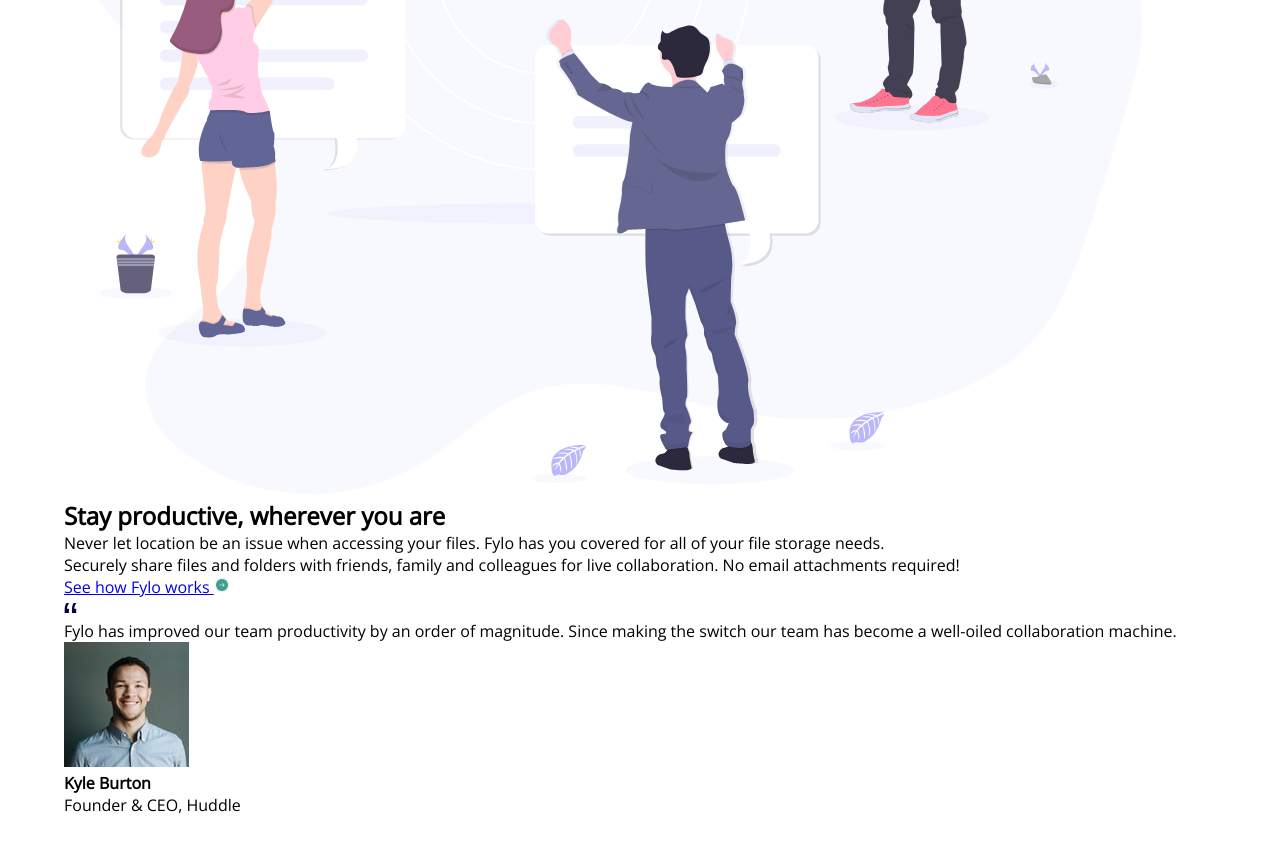
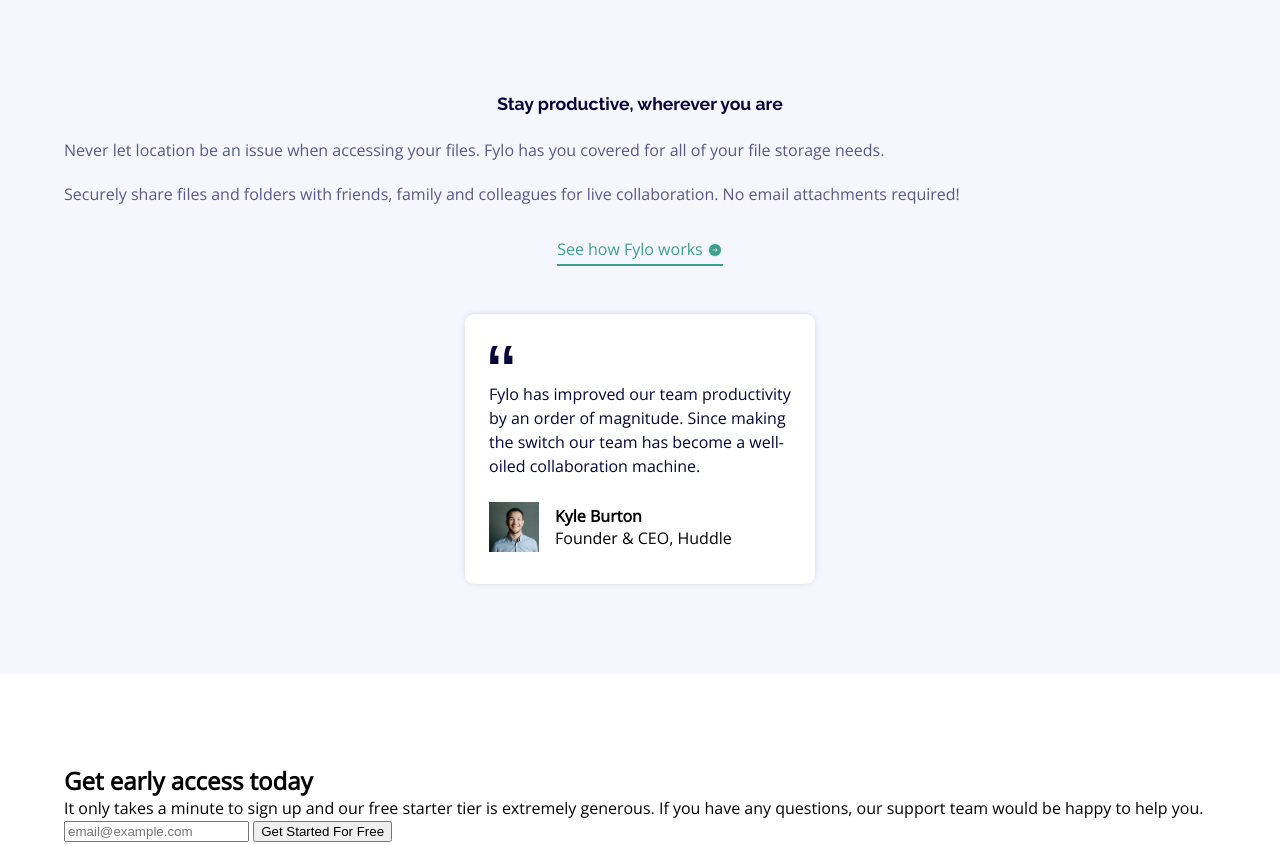
Before and after one commit to frontsitoz/fylo, a plain HTML site: page index.html in a window 1280 px wide. Shown: the part 1270-2115 px from the top of the page. Drawn offline with nearby package versions, Linux system fonts and the light colour scheme.

Commit message:
Agregando estilos de la segunda seccion

```diff
--- a/css/styles.css
+++ b/css/styles.css
@@ -44,23 +44,67 @@
 }
 .nav__img{
     width: 100%;
-
+ display: block;
 }
 
 .nav__link:first-of-type{
     margin-left: auto;
 }
 
-.nav__link{
+.nav__link {
     text-decoration: none;
     color: var(--DesaturatedBlue);
+    position: relative; /* Agregamos posición relativa al enlace, esto es importante porque queremos que la linea esté posicionada en relación con el enlace*/
+  }
+
+  /*::usamos after para crear un pseudo-elemento que estará justo después del contenido del enlace.*/
+
+  .nav__link::after {
+    content: ""; /* Agregamos contenido vacío para crear la línea */
+
+    position: absolute; /* Usamos el valor absolute para que pueda posicionare en relación a su padre que es el enlace .nav__link */
+
+    width: 100%; /* Ancho al 100% para cubrir todo el ancho del enlace */
+
+    height: 2px; /* Altura de la línea */
+
+    background-color: var(--DesaturatedBlue); /* Color de la línea */
+
+    bottom: -5px; /* Colocamos la línea debajo del texto */
+
+    left: 0; /* Le colocamos esto para que la línea comience desde el borde izquierdo del enlace y no su borde derecho */
+
+    transform: scaleX(0); /* Le colocamos una escala cero para que no sea visible */
+
+    transform-origin: left center; /* Establecemos el origen de transformación a la izquierda, con esto configuramos el punto de transformación en el lado izquierdo de la línea.*/
+
+    transition: transform 0.3s ease; /* Agregamos una transición para suavizar el cambio */
+  }
+
+  .nav__link:hover::after {
+    transform: scaleX(1); /* Cuando pasas el cursor, la línea se escala a su ancho completo y se hace visible*/
+  }
+
+
+.hero{
+ position: relative;
+ --padding-container:90px 0 170px;
+}
+
+.hero::before{
+    content: "";
+    position: absolute;
+    width: 100%;
+    height: 100px;
+    background-image: url("../images/bg-curve-mobile.svg");
+
+background-repeat: no-repeat;
+background-position: center;
+background-size: cover;
+left: 0;
+bottom: 0;
 
 }
-
-.hero{
-  /*  position: relative;*/
-}
-
 .hero__img{
     width: 100%;
     display: block;
@@ -70,16 +114,15 @@
 
 .hero__info{
     text-align: center;
+    color: var(--VeryDarkBlue);
 }
 .hero__title{
     font-size: 1.7rem;
     font-family: var(--fontHeader);
-color: var(--VeryDarkBlue);
 margin-top: 1.8em;
 }
 
 .hero__paragraph{
-color: var(--VeryDarkBlue);
 font-size: 0.8em;
 line-height: 1.5;
 margin: 1.5em 0;
@@ -107,3 +150,93 @@
    border: none;
    cursor: pointer;
 }
+
+
+/*productive*/
+.productive{
+    background-color: var(--LightGrayishBlue);
+--padding-container: 30px 0 90px;
+
+
+}
+
+.productive__img{
+    width: 100%;
+    max-width: 400px;
+    margin: 0 auto;
+    display: block;
+
+}
+
+.productive__main{
+    margin-top: 6em;
+
+}
+.productive__title{
+   font-size: 1.1rem;
+   text-align: center;
+   color: var(--VeryDarkBlue);
+font-family: var(--fontHeader);
+}
+.productive__paragraph{
+color: var(--DesaturatedBlue);
+line-height: 1.5;
+margin-top: 1.5em;
+margin-bottom: 1.2em;
+}
+
+.productive__paragraph:last-of-type{
+margin: 0; /*Acá le estamos colocando un margin de 0 para que deshabilite el parrafo de abajo*/
+}
+.productive__cta{
+    display: block;
+   width:max-content;
+    margin: 2em auto 3em;
+    text-decoration: none;
+    color: var(--ModerateCyan);
+    border-bottom: 2px solid;
+    padding-bottom: 4px;
+}
+
+.productive__arrow{
+vertical-align: middle; /*Esta propiedad es para que se coloque al medio*/
+}
+
+.productive__testimony{
+    width: 95%;
+    max-width: 350px;
+    margin: 0 auto;
+    background-color: #fff;
+    padding: 2em 1.5em;
+    border-radius: 0.6em;
+    box-shadow: 0 0 10px -5px rgb(0, 0, 0, .5);
+}
+
+.productive__quote{
+width: 25px;
+}
+
+.productive__person{
+    width: 50px;
+    height: 50px;
+    object-fit: cover; /*Para que la imagen no se distorcione*/
+    border: 50%;
+    margin-right: 1em;
+}
+.productive__review{
+    margin: .5em 0 1.5em;
+    color: var(--VeryDarkBlue);
+    line-height: 1.5;
+}
+
+.productive__card{
+    display: flex;
+    align-items: center;
+
+}
+
+@media (min-width: 768px){
+.hero::before {
+    background-image: url(../images/bg-curve-desktop.svg);
+}
+}
```
